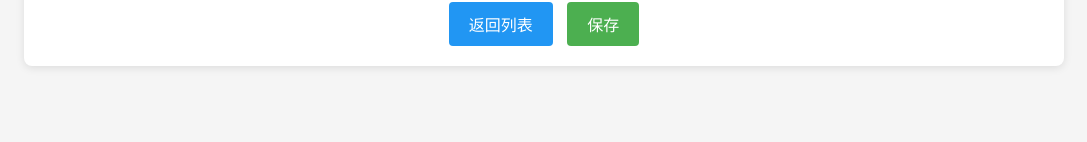
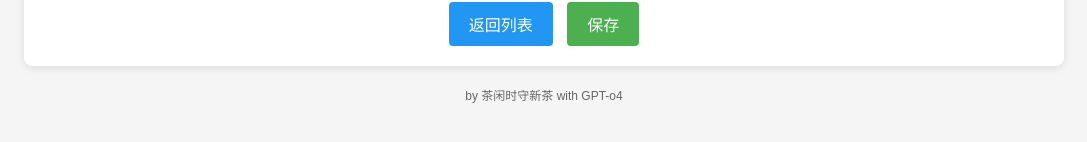
Before and after one commit to Tadasuki/tadasuki.github.io, a plain HTML site: page edit.html in a window 1280 px wide. Shown: the part 404-546 px from the top of the page, without its empty margins (96-1183 px from the left). Drawn offline with Linux system fonts and the light colour scheme.

Commit message:
Add files via upload

```diff
--- a/edit.html
+++ b/edit.html
@@ -75,6 +75,14 @@
     }
     .hidden {
       display: none;
+    }
+
+        /* ---------- 作者标注 ---------- */
+    .author {
+      margin-top: 20px;
+      font-size: 12px;
+      color: #666;
+      text-align: right;
     }
   </style>
 </head>
@@ -310,5 +318,8 @@
       });
     });
   </script>
+    <p class="author" style="text-align: center; margin-top: 20px;">
+    by 茶闲时守新茶 with GPT-o4
+  </p>
 </body>
 </html>
```
Also changed, not shown: index.html (+7 -6 lines).
